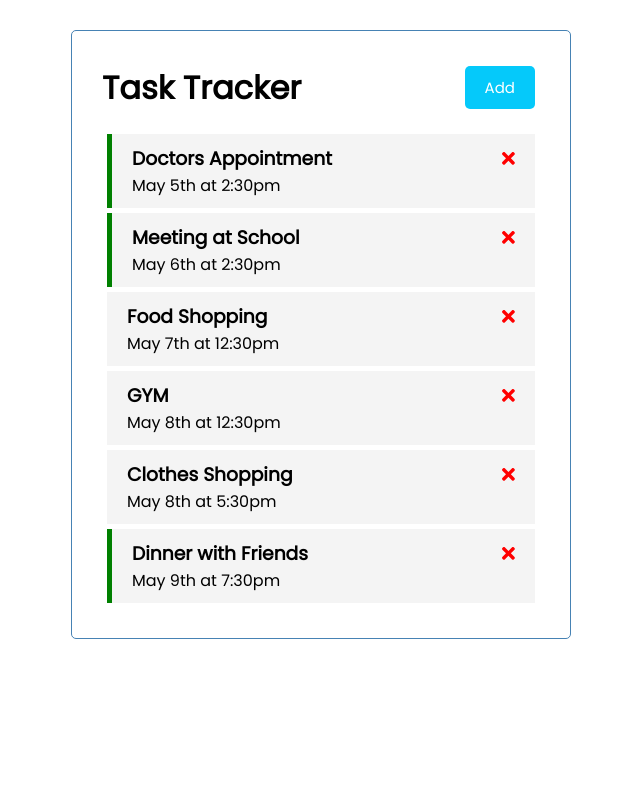
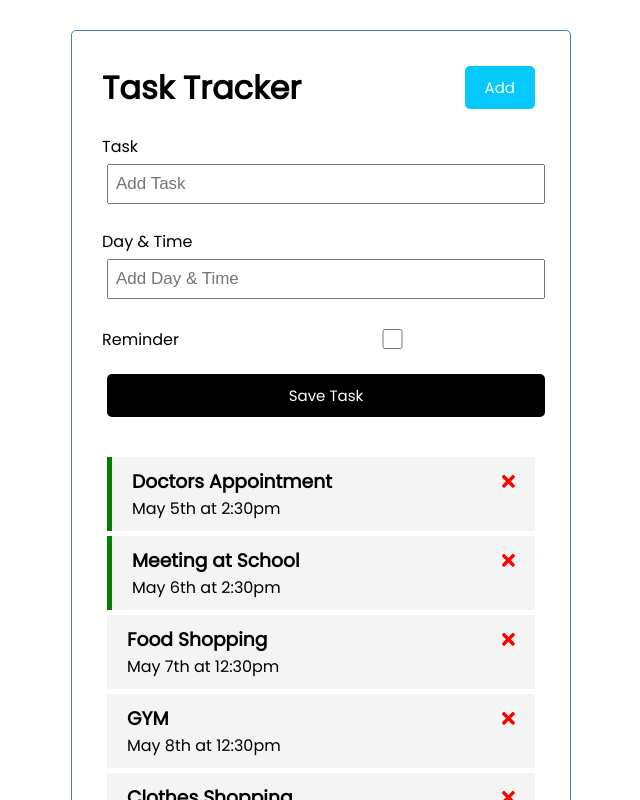
Before and after one commit to QoSz/TaskTracker, an Angular app: page / in a window 1280 px wide. Shown: the top 800 px of the page, without its empty margins (319-959 px from the left). Built offline with nearby package versions, Linux system fonts and the light colour scheme; data requests are answered from the project's data file.

Commit message:
Added a form component

```diff
--- a/src/app/app.module.ts
+++ b/src/app/app.module.ts
@@ -9,6 +9,7 @@
 import { ButtonComponent } from './components/button/button.component';
 import { TasksComponent } from './components/tasks/tasks.component';
 import { TaskItemComponent } from './components/task-item/task-item.component';
+import { AddTaskComponent } from './components/add-task/add-task.component';
 
 
 
@@ -18,7 +19,8 @@
     HeaderComponent,
     ButtonComponent,
     TasksComponent,
-    TaskItemComponent
+    TaskItemComponent,
+    AddTaskComponent
   ],
   imports: [
     BrowserModule,
--- /dev/null
+++ b/src/app/components/add-task/add-task.component.html
@@ -0,0 +1,15 @@
+<form class="add-form">
+    <div class="form-control">
+        <label for="text">Task</label>
+        <input type="text" id="text" name="text" placeholder="Add Task" />
+    </div>
+    <div class="form-control">
+        <label for="day">Day & Time</label>
+        <input type="text" id="day" name="day" placeholder="Add Day & Time" />
+    </div>
+    <div class="form-control form-control-check">
+        <label for="reminder">Reminder</label>
+        <input type="checkbox" id="reminder" name="reminder" />
+    </div>
+    <input type="submit" value="Save Task" class="btn btn-block" />
+</form>
--- /dev/null
+++ b/src/app/components/add-task/add-task.component.scss
@@ -0,0 +1,3 @@
+.add-form {
+  margin-bottom: 40px;
+}
--- /dev/null
+++ b/src/app/components/add-task/add-task.component.ts
@@ -0,0 +1,15 @@
+import { Component, OnInit } from '@angular/core';
+
+@Component({
+  selector: 'app-add-task',
+  templateUrl: './add-task.component.html',
+  styleUrls: ['./add-task.component.scss']
+})
+export class AddTaskComponent implements OnInit {
+
+  constructor() { }
+
+  ngOnInit(): void {
+  }
+
+}
--- a/src/app/components/tasks/tasks.component.html
+++ b/src/app/components/tasks/tasks.component.html
@@ -1,2 +1,3 @@
+<app-add-task></app-add-task>
 <app-task-item *ngFor="let task of tasks" [task]="task" (onDeleteTask)="deleteTask(task)"
     (onToggleReminder)="toggleReminder(task)"></app-task-item>
```
Also changed, not shown: db.json (indentation only).
